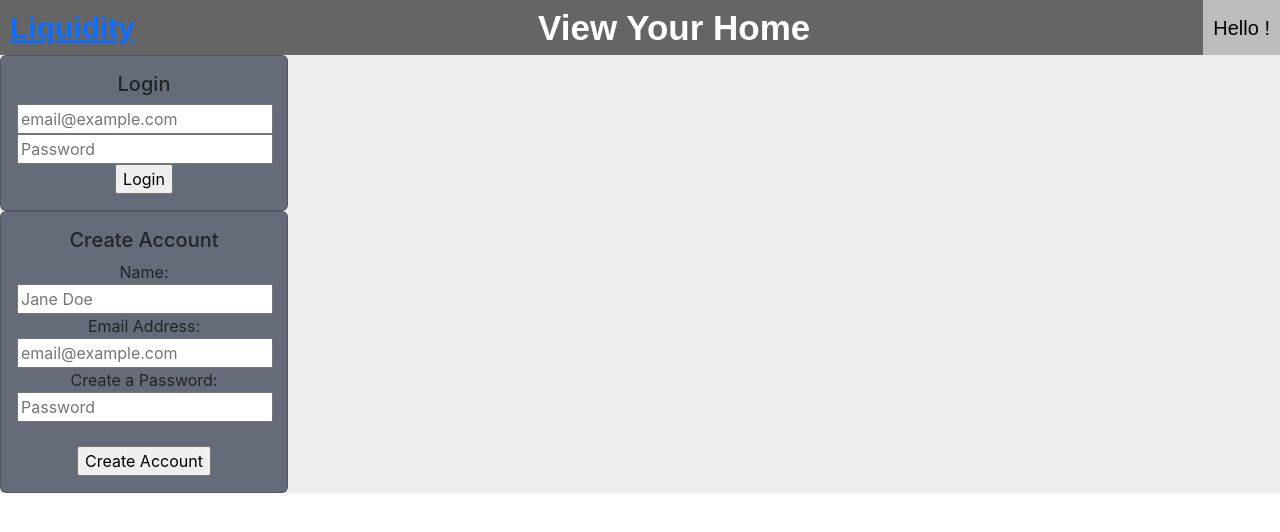
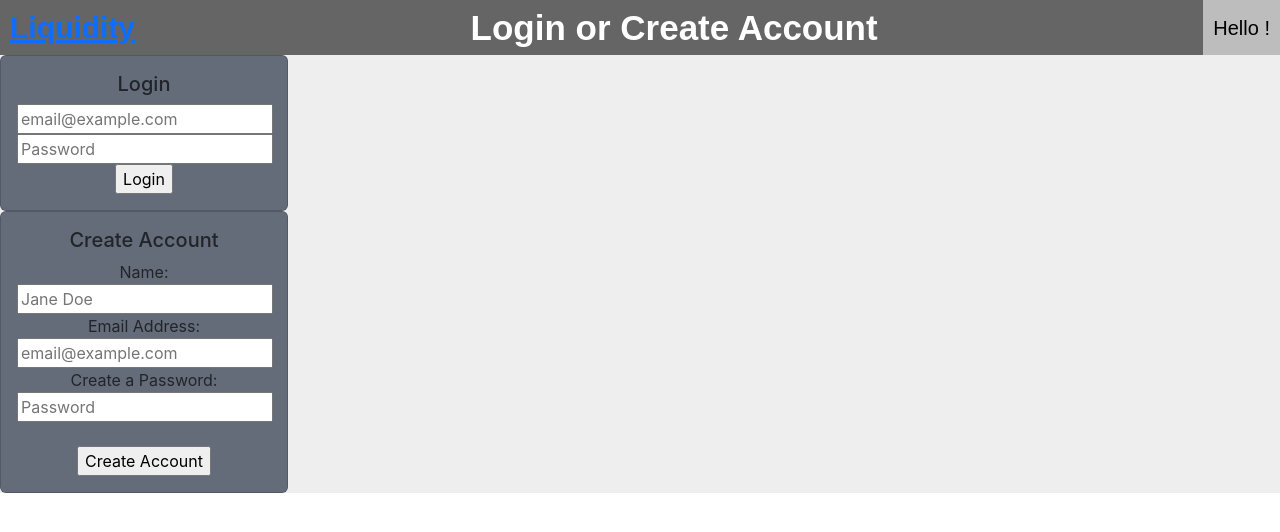
Before and after one commit to sensor-climate-control/scc-web, a React (Create React App) app: page /login in a window 1280 px wide. Shown: the top 532 px of the page. Built offline with nearby package versions, Linux system fonts and the light colour scheme; no server answers.

Commit message:
Change header title for login page

```diff
--- a/src/features/login/Auth.js
+++ b/src/features/login/Auth.js
@@ -6,7 +6,7 @@ import CreateAccount from './CreateAccount';
 function Auth () {
     return (
         <>
-            <Header page_name='View Your Home' user_first_name=''/>
+            <Header page_name='Login or Create Account' user_first_name=''/>
             <Login />
             <CreateAccount />
         </>
```
